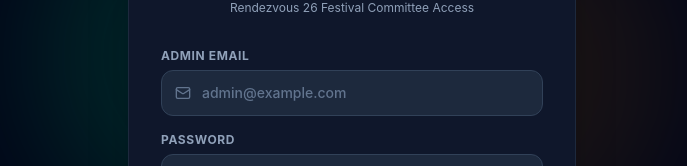
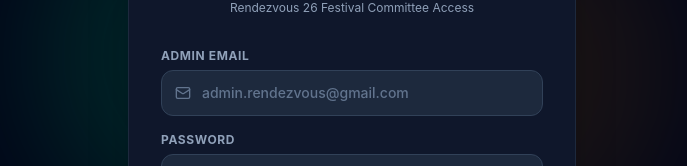
Before and after one commit to msshibili/rendavous26, a React (Vite) app: page /admin/login in a window 1280 px wide. Shown: the part 336-502 px from the top of the page, without its empty margins (288-975 px from the left). Built offline with nearby package versions, Linux system fonts and the light colour scheme; no server answers.

Commit message:
Update admin login placeholder email

```diff
--- a/src/pages/AdminLoginPage.tsx
+++ b/src/pages/AdminLoginPage.tsx
@@ -72,7 +72,7 @@ export const AdminLoginPage: React.FC = () => {
                 required
                 value={email}
                 onChange={(e) => setEmail(e.target.value)}
-                placeholder="admin@example.com"
+                placeholder="admin.rendezvous@gmail.com"
                 className="w-full py-3 pl-10 pr-4 rounded-xl bg-slate-800 border border-slate-700 text-white placeholder:text-slate-500 text-sm font-medium focus:outline-none focus:border-emerald-500 transition-all"
               />
             </div>
```
